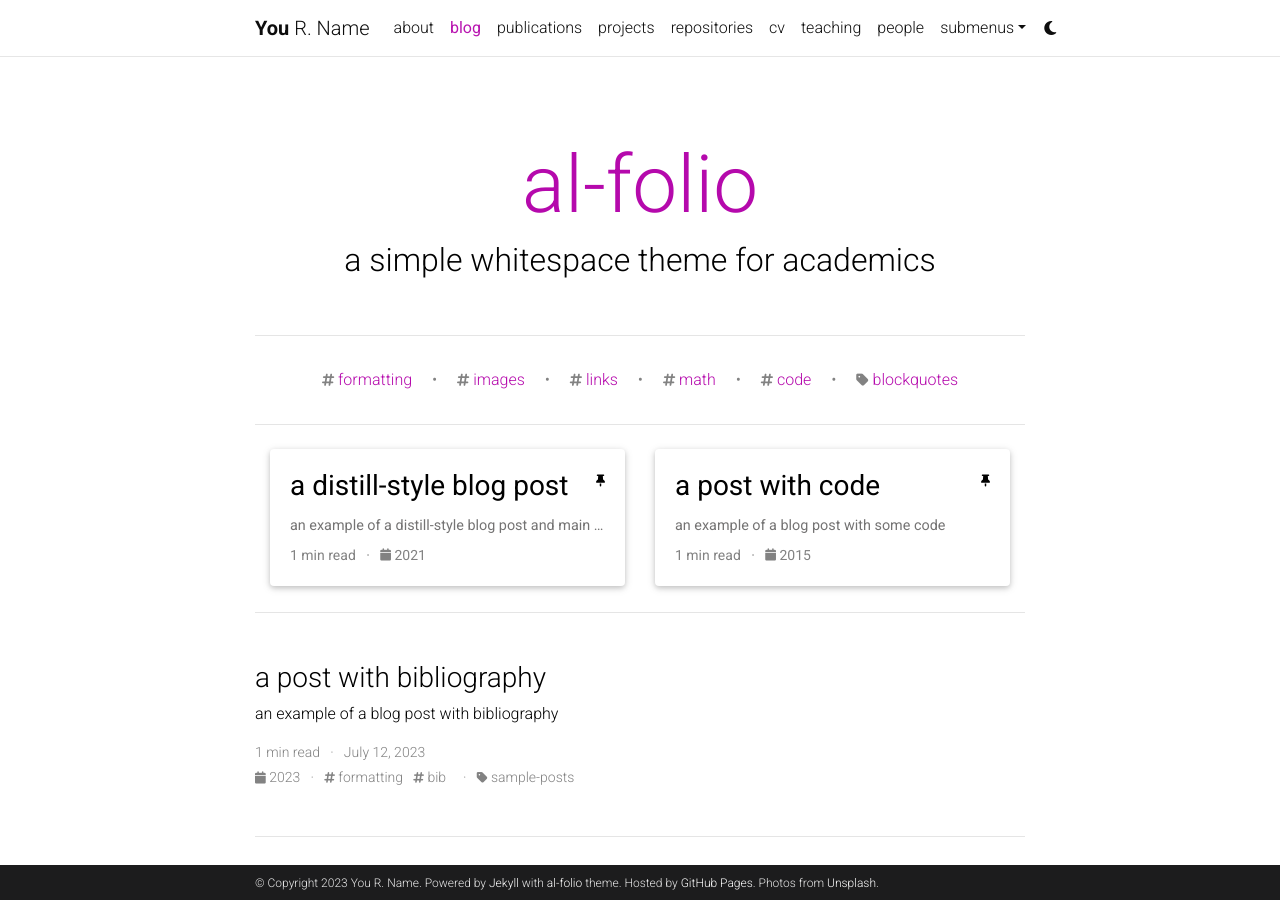
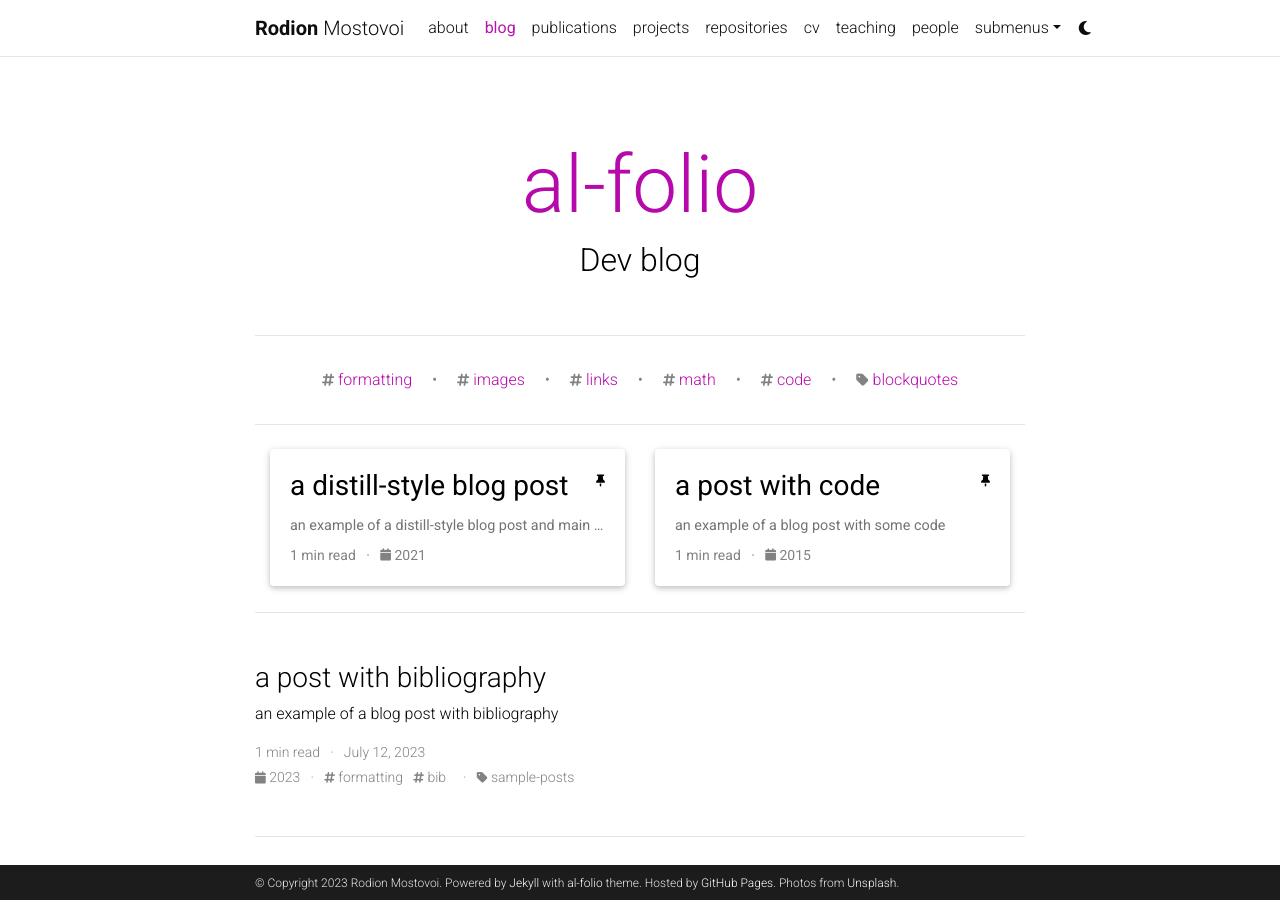
Before and after one commit to rodion-m/rodion-m.github.io, a Jekyll site: the page built from blog/index.html, in a window 1280 px wide and 900 px high. Built offline with Jekyll 4.4.1, drawn with Linux system fonts in a browser that asks for light colours; the list of posts is cut into pages by our own code; comment, search, counter and statistics services are not loaded; a style sheet for code colours, icons or effects is not loaded.

Commit message:
Update _config.yml

```diff
--- a/_config.yml
+++ b/_config.yml
@@ -3,12 +3,12 @@
 # -----------------------------------------------------------------------------
 
 title: blank # the website title (if blank, full name will be used instead)
-first_name: You
-middle_name: R.
-last_name: Name
-email: you@example.com
+first_name: Rodion
+middle_name:
+last_name: Mostovoi
+email: rodion.mostovoy@outlook.com
 description: > # the ">" symbol means to ignore newlines until "footer_text:"
-  A simple, whitespace theme for academics. Based on [*folio](https://github.com/bogoli/-folio) design.
+  Happy husband, Christian, teacher, C# developer.
 footer_text: >
   Powered by <a href="https://jekyllrb.com/" target="_blank">Jekyll</a> with <a href="https://github.com/alshedivat/al-folio">al-folio</a> theme.
   Hosted by <a href="https://pages.github.com/" target="_blank">GitHub Pages</a>.
@@ -18,7 +18,7 @@
 lang: en # the language of your site (for example: en, fr, cn, ru, etc.)
 icon: ⚛️  # the emoji used as the favicon (alternatively, provide image name in /assets/img/)
 
-url: https://alshedivat.github.io # the base hostname & protocol for your site
+url: https://rodion-m.github.io # the base hostname & protocol for your site
 baseurl: /al-folio # the subpath of your site, e.g. /blog/
 last_updated: false # set to true if you want to display last updated in the footer
 impressum_path:  # set to path to include impressum link in the footer, use the same path as permalink in a page, helps to conform with EU GDPR
@@ -67,12 +67,12 @@
 # Social integration
 # -----------------------------------------------------------------------------
 
-github_username: # your GitHub user name
+github_username: rodion-m
 gitlab_username: # your GitLab user name
 twitter_username: # your Twitter handle
 mastodon_username: # your mastodon instance+username in the format instance.tld/@username
 linkedin_username: # your LinkedIn user name
-telegram_username: # your Telegram user name
+telegram_username: rodion_m_tg
 scholar_userid: # your Google Scholar ID
 semanticscholar_id: # your Semantic Scholar ID
 whatsapp_number: # your WhatsApp number (full phone number in international format. Omit any zeroes, brackets, or dashes when adding the phone number in international format.)
@@ -104,7 +104,7 @@
 wechat_qr: # filename of your wechat qr-code saved as an image (e.g., wechat-qr.png if saved to assets/img/wechat-qr.png)
 
 contact_note: >
-  You can even add a little note about which of these is the best way to reach you.
+  Telegram is the best option to contact me.
 
 # -----------------------------------------------------------------------------
 # Analytics and search engine verification
@@ -122,7 +122,7 @@
 
 blog_name: al-folio # blog_name will be displayed in your blog page
 blog_nav_title: blog # your blog must have a title for it to be displayed in the nav bar
-blog_description: a simple whitespace theme for academics
+blog_description: Dev blog
 permalink: /blog/:year/:title/
 
 # Pagination
```
